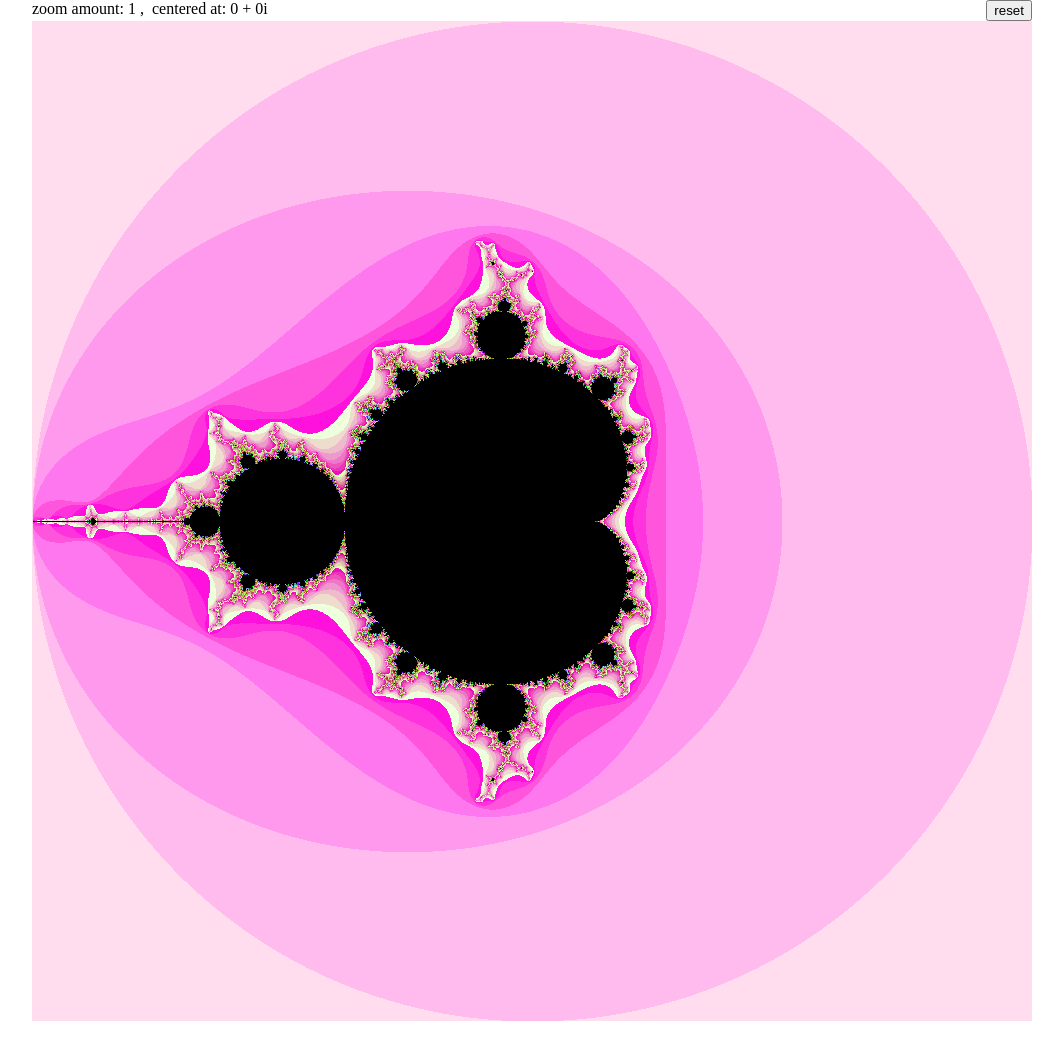
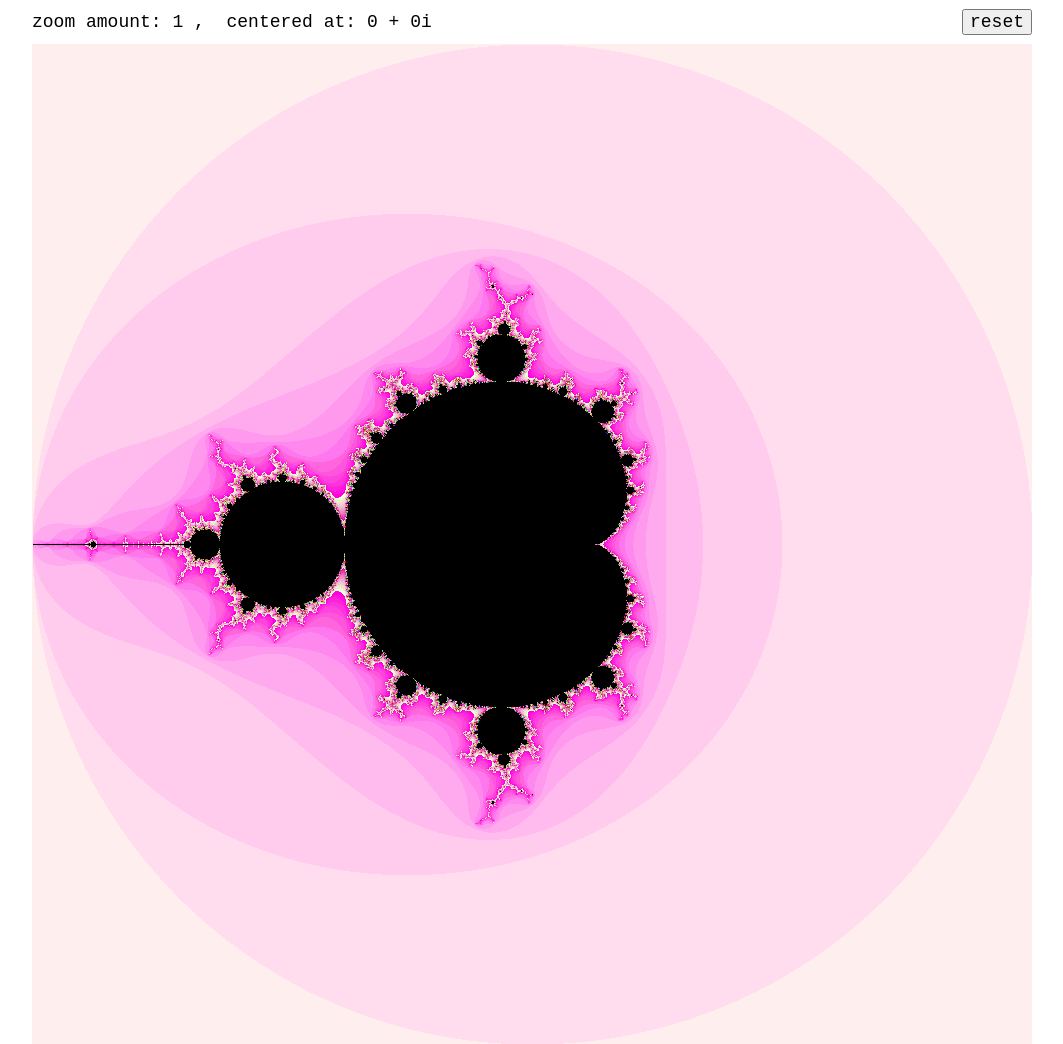
Before and after one commit to jameswillett/mandelbrot, a plain HTML site: page index.html in a window 1280 px wide. Shown: the whole page, without its empty margins (108-1171 px from the left). Before the commit the page ends 1021 px from the top, so only its background shows below. Drawn offline with Linux system fonts and the light colour scheme.

Commit message:
better ui

```diff
--- a/index.css
+++ b/index.css
@@ -1,5 +1,11 @@
 body {
   margin: 0px;
+}
+
+* {
+  font-family: monospace;
+  font-weight: 500;
+  font-size: 18px;
 }
 
 #brot-container {
@@ -9,5 +15,8 @@ body {
 
 #ui {
   display: flex;
+  padding: 4px 0;
+  height: 2rem;
   justify-content: space-between;
+  align-items: center;
 }
--- a/index.html
+++ b/index.html
@@ -28,7 +28,7 @@
 
       // number of iterations we stop at to define a pixel as in the mandelbrot set (black)
       // lower is faster but will give you a less defined final image
-      const MAX_ITER = 127;
+      const MAX_ITER = 0xfe;
 
       class Complex {
         constructor(r, i) {
@@ -191,10 +191,26 @@
         const y = event.clientY - bounding.top;
         const complex = new Complex(scale(x, MIN_X, MAX_X), scale(y, MIN_Y, MAX_Y));
 
-        document.getElementById("hovered-value").textContent = complex.toString();
+        return complex.toString();
       };
 
-      canvas.addEventListener("mousemove", getHoveredValue);
+      const setHoveredValue = (v) => {
+        document.getElementById("hovered-value").textContent = `hovered at: ${v}`;
+      }
+
+      const clearHoveredValue = () => {
+        document.getElementById("hovered-value").textContent = "";
+      }
+
+      canvas.addEventListener("mousemove", (e) => {
+        setHoveredValue(getHoveredValue(e));
+      });
+
+      canvas.addEventListener("mouseover", (e) => {
+        setHoveredValue(getHoveredValue(e));
+      });
+
+      canvas.addEventListener("mouseout", clearHoveredValue);
 
       const getClickedValue = (event) => {
         const bounding = canvas.getBoundingClientRect();
```
